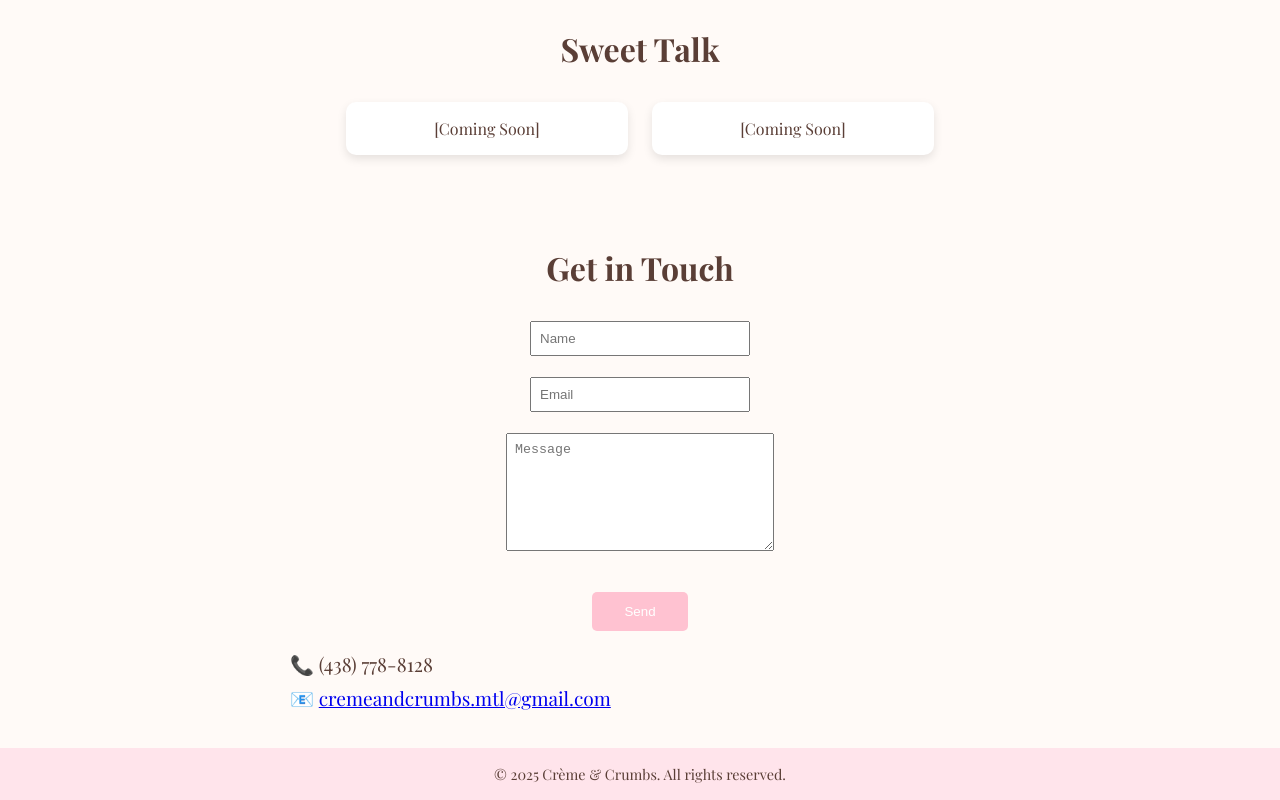
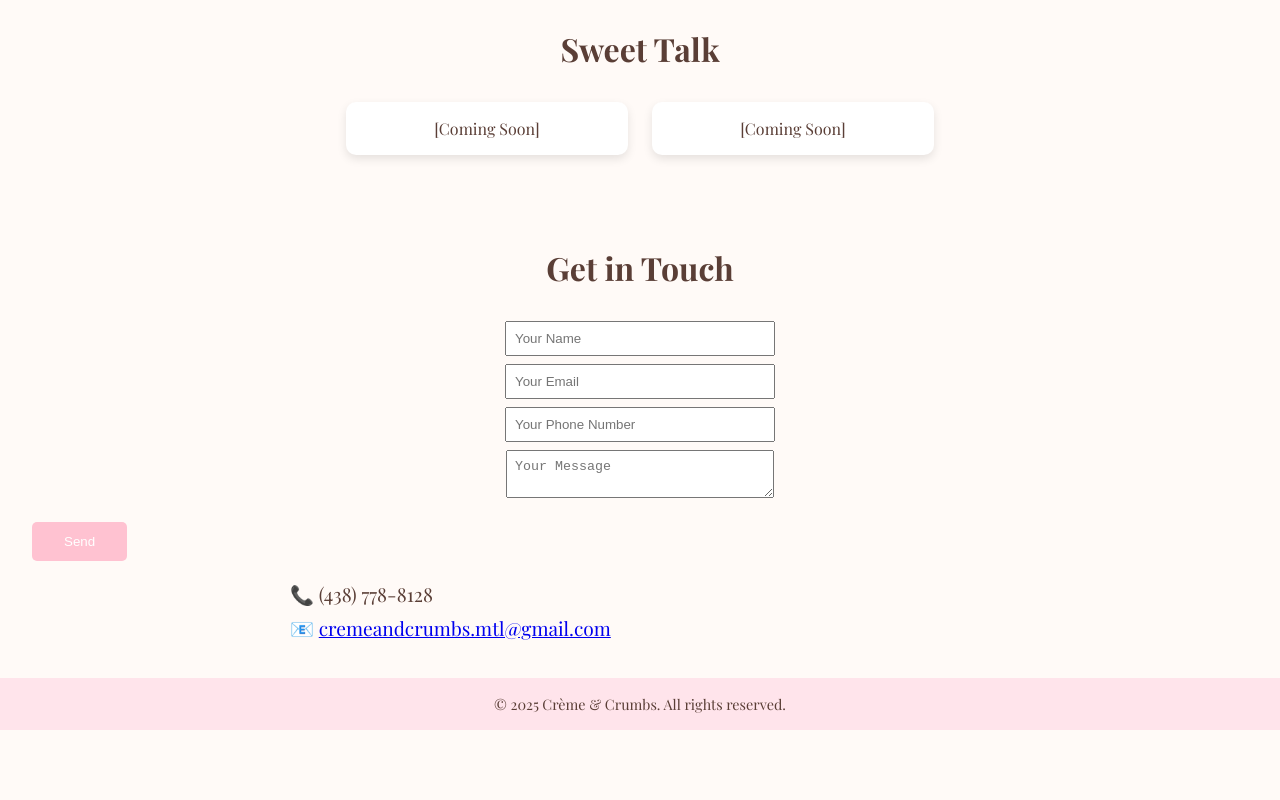
Before and after one commit to princessjoy06/creme-and-crumbs, a plain HTML site: page index.html in a window 1280 px wide. Shown: the part 3552-4352 px from the top of the page. After the commit the page ends 4282 px from the top, so only its background shows below. Drawn offline with nearby package versions, Linux system fonts and the light colour scheme.

Commit message:
Update index.html

```diff
--- a/index.html
+++ b/index.html
@@ -81,6 +81,14 @@
       margin: 0 auto;
       padding: 0 1rem;
     }
+    form input, form textarea {
+      margin: 0.5rem 0;
+      padding: 0.5rem;
+      width: 250px;
+      display: block;
+      margin-left: auto;
+      margin-right: auto;
+    }
   </style>
 </head>
 <body>
@@ -153,13 +161,14 @@
 
   <section id="contact">
     <h2 class="section-title">Get in Touch</h2>
-    <div style="text-align:center;">
-      <input type="text" placeholder="Name" style="padding: 0.5rem; width: 200px;"><br><br>
-      <input type="email" placeholder="Email" style="padding: 0.5rem; width: 200px;"><br><br>
-      <textarea placeholder="Message" style="padding: 0.5rem; width: 250px; height: 100px;"></textarea><br><br>
-      <button class="button">Send</button>
-      <p style="margin-top: 1rem;">📞 (438) 778-8128<br>📧 <a href="mailto:cremeandcrumbs.mtl@gmail.com">cremeandcrumbs.mtl@gmail.com</a></p>
-    </div>
+    <form action="https://formspree.io/f/xanjzbrb" method="POST">
+      <input type="text" name="name" placeholder="Your Name" required>
+      <input type="email" name="email" placeholder="Your Email" required>
+      <input type="tel" name="phone" placeholder="Your Phone Number" required>
+      <textarea name="message" placeholder="Your Message" required></textarea>
+      <button type="submit" class="button">Send</button>
+    </form>
+    <p style="margin-top: 1rem;">📞 (438) 778-8128<br>📧 <a href="mailto:cremeandcrumbs.mtl@gmail.com">cremeandcrumbs.mtl@gmail.com</a></p>
   </section>
 
   <footer>
@@ -171,8 +180,6 @@
       button.addEventListener('click', function(event) {
         if (this.textContent === 'Subscribe') {
           alert('Thank you for subscribing!');
-        } else if (this.textContent === 'Send') {
-          alert('Your message has been sent!');
         }
       });
     });
```
